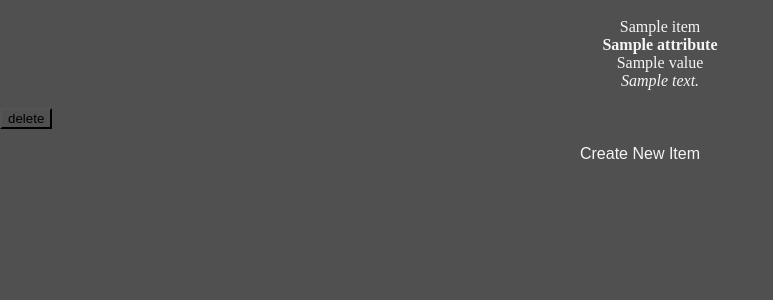
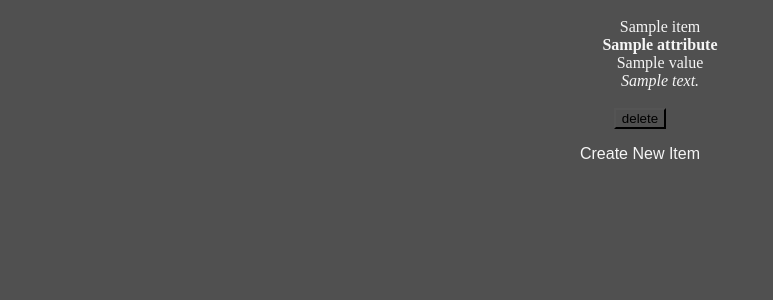
Before and after one commit to tvpaterson/risk_of_rain_project, a Flask app: page /items in a window 1280 px wide. Shown: the part 78-378 px from the top of the page, without its empty margins (0-773 px from the left). Run offline with Flask 2, Linux system fonts and the light colour scheme; a database or web service that is not in the repository returns one stand-in record (values such as "Sample title"); some libraries are stand-ins or nearby versions; some web fonts are replaced.

Commit message:
fixed bug with items and with base html not extending

```diff
--- a/repositories/item_repository.py
+++ b/repositories/item_repository.py
@@ -3,10 +3,10 @@ from models.character import Character
 from models.item import Item
 
 def save(item):
-    sql = "INSERT INTO items(name, attribute, value, description ) VALUES (%s, %s, %s, %s ) RETURNING *"
+    sql = 'INSERT INTO items(name, attribute, value, description ) VALUES (%s, %s, %s, %s ) RETURNING *'
     values = [item.name, item.attribute, item.value, item.description]
     results = run_sql(sql, values)
-    item.id = results[0]['id']
+    item.id = results[0]["id"]
     return item
 
 def select(id):
--- a/static/items.css
+++ b/static/items.css
@@ -2,3 +2,8 @@
     text-align: center;
     color: whitesmoke;
 }
+
+.item-delete{
+    text-align: center;
+    display: block;
+}
--- a/templates/characters/create.html
+++ b/templates/characters/create.html
@@ -1,6 +1,7 @@
 {% extends 'base.html' %}
 
 {% block content %}
+<link rel="stylesheet" href="{{ url_for('static', filename='styling.css') }}">
 <h1>New Character</h1>
 <div class="info">
 <form action="/characters" method="post">
--- a/templates/characters/show.html
+++ b/templates/characters/show.html
@@ -1,5 +1,6 @@
 {% extends 'base.html' %}
 {% block content %}
+<link rel="stylesheet" href="{{ url_for('static', filename='styling.css') }}">
 
 <h3>{{character.name}}</h3>
 <p>HP: {{character.health}}</p>
--- a/templates/items/create.html
+++ b/templates/items/create.html
@@ -1,6 +1,7 @@
 {% extends 'base.html' %}
 
 {% block content %}
+<link rel="stylesheet" href="{{ url_for('static', filename='styling.css') }}">
 <h1>New Item</h1>
 <div class="item">
 <form action="/items" method="post">
--- a/templates/items/index.html
+++ b/templates/items/index.html
@@ -17,10 +17,10 @@
         </div>
     </div>
     <form action="/items/{{ items.id }}/delete" method="POST">
-        <input class="" type="submit" value="delete" /></form>
-
+        <input class="item-delete" type="submit" value="delete"/></form>
     {% endfor %}
 
-    <a href="/items/create" class="create-button" type=submit name="add_item">Create New Item</a>
+        <a href="/items/create" class="create-button" type=submit name="add_item">Create New Item</a>
+
 
 {% endblock %}
```
